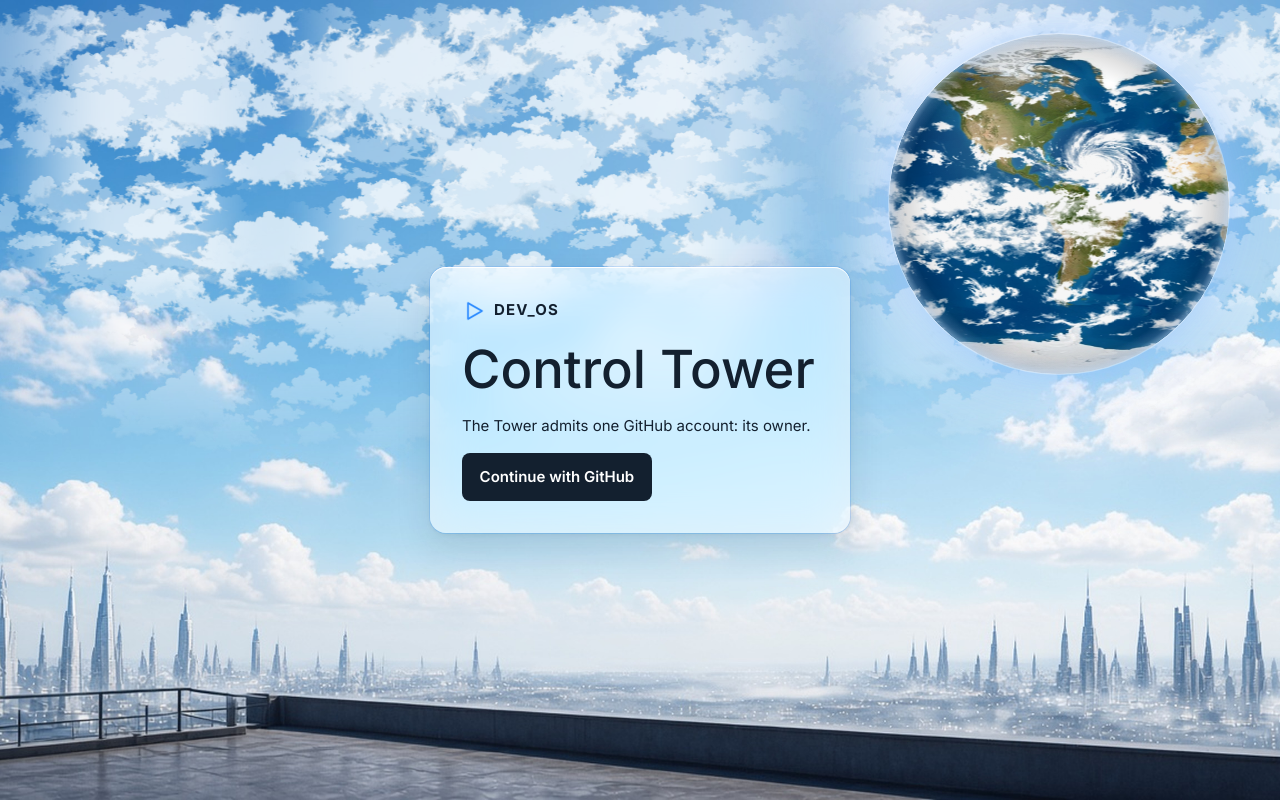
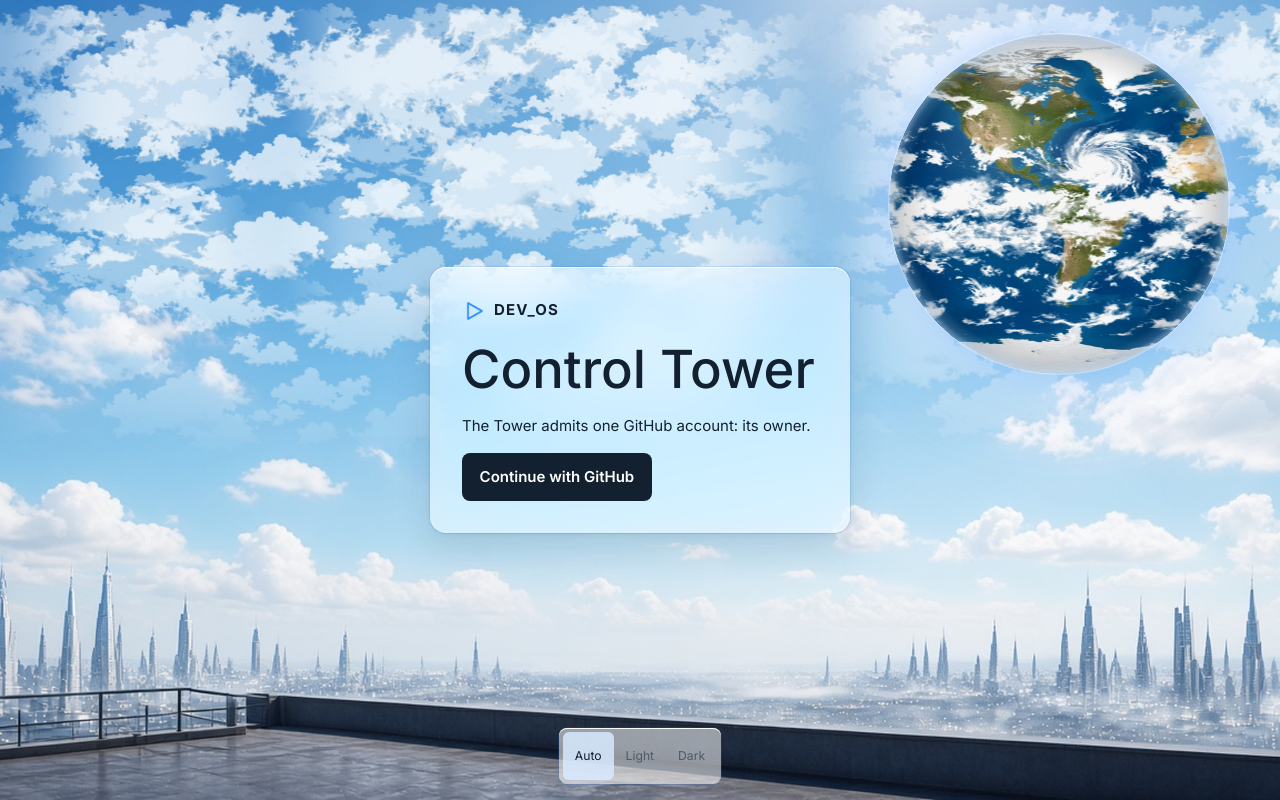
Before and after one commit to Jovo-Jovi/devos-control-tower, a Next.js app: page /sign-in in a window 1280 px wide. Built offline with nearby package versions, Linux system fonts and the light colour scheme.

Commit message:
T13 a1: builder (grok-4.7-high, effort high, fast no)

```diff
--- a/src/components/SignInCard.module.css
+++ b/src/components/SignInCard.module.css
@@ -6,6 +6,19 @@
   justify-content: center;
   min-block-size: 100vh;
   padding: var(--space-4);
+}
+
+.theme {
+  position: absolute;
+  inset-block-end: var(--space-4);
+  inset-inline: 0;
+  display: flex;
+  justify-content: center;
+  pointer-events: none;
+}
+
+.theme > * {
+  pointer-events: auto;
 }
 
 .card {
--- a/src/components/SignInCard.tsx
+++ b/src/components/SignInCard.tsx
@@ -1,5 +1,6 @@
 import { ProductMark } from "./ProductMark";
 import { SignInButton } from "./SignInButton";
+import { ThemeSwitch } from "./ThemeSwitch";
 import type { Messages } from "@/i18n/messages";
 import styles from "./SignInCard.module.css";
 
@@ -57,6 +58,14 @@ export function SignInCard({
           </span>
         ) : null}
       </section>
+      <div data-sign-in-theme="" className={`${styles.theme} ${styles.enter} ${styles.enter4}`}>
+        <ThemeSwitch
+          label={messages.theme.label}
+          auto={messages.theme.auto}
+          light={messages.theme.light}
+          dark={messages.theme.dark}
+        />
+      </div>
     </main>
   );
 }
```
Also changed, not shown: 4 other files (tests, documents, lock files or other folders).
